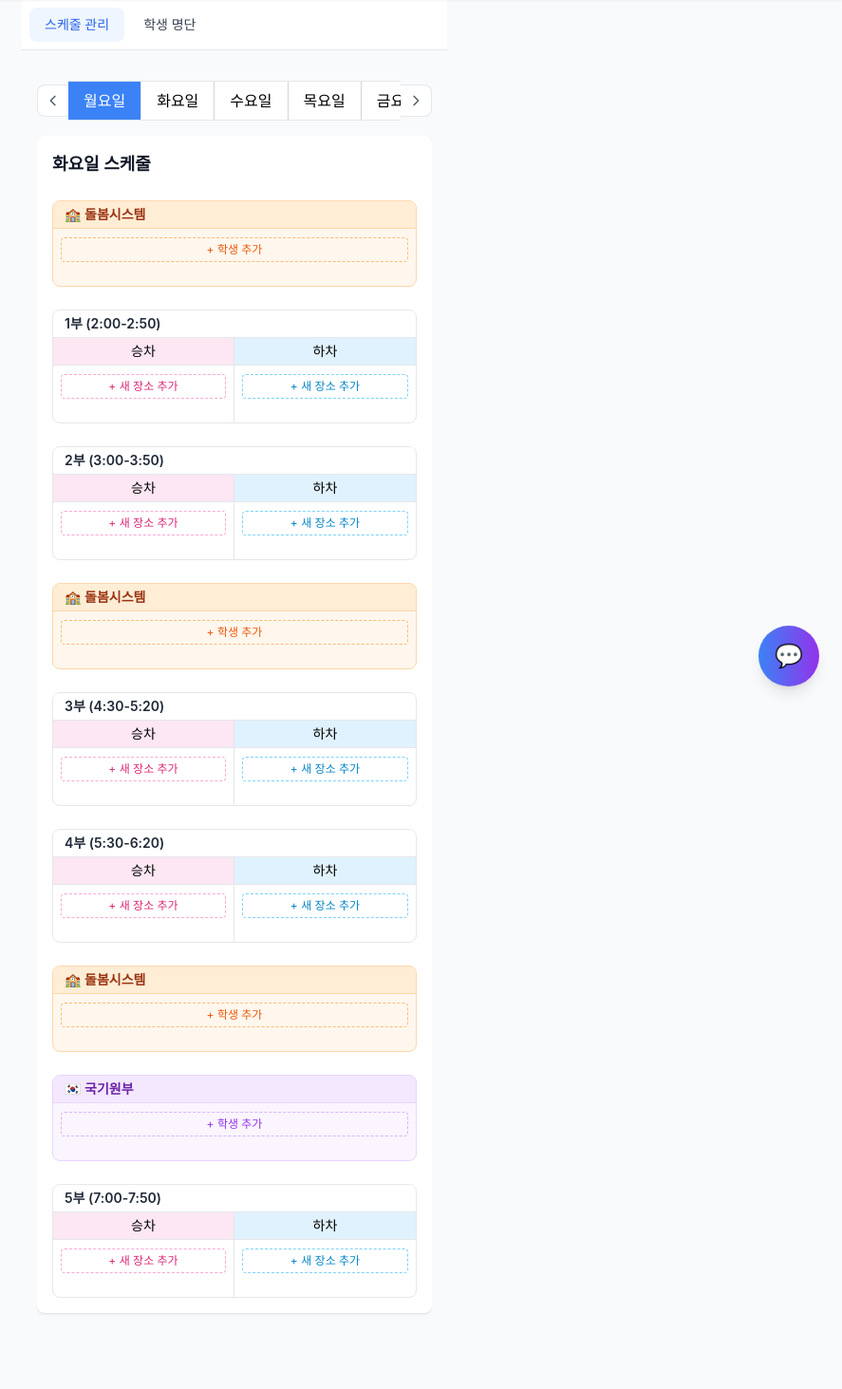
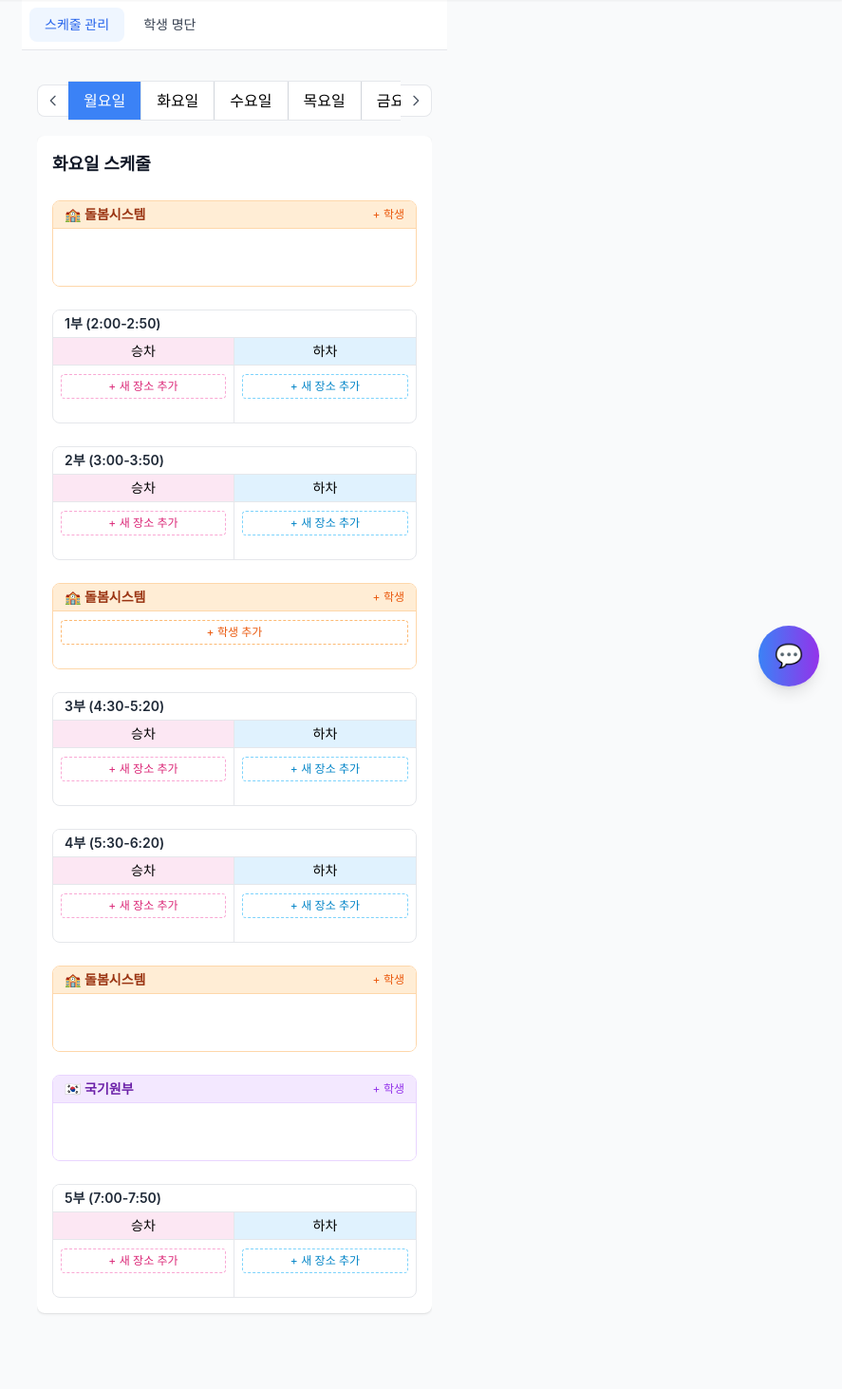
Before and after one commit to todaysfinds/tkd-car, a Flask app: page /admin/schedule-manager in a window 1280 px wide. Shown: the part 53-1516 px from the top of the page at 95% size, without its empty margins (393-1280 px from the left). Run offline with Flask 3, Linux system fonts and the light colour scheme; data comes from the database, SQL or seed files in the repository; some libraries are stand-ins or nearby versions; some web fonts are replaced.

Commit message:
UI 개선: 학생명단 2열 레이아웃 + 총 학생수 표시, 돌봄시스템/국기원부 디자인 통일 및 공간 효율화

```diff
--- a/templates/admin_schedule_manager.html
+++ b/templates/admin_schedule_manager.html
@@ -62,37 +62,28 @@
                 <!-- 시간표 구조 -->
                 <div class="space-y-6">
                     <!-- 돌봄시스템 1 (1부 전) -->
-                    <div class="border rounded-lg overflow-hidden border-orange-200 bg-orange-50">
-                        <div class="bg-orange-100 px-3 py-1 border-b border-orange-200">
+                    <div class="border rounded-lg overflow-hidden border-orange-200">
+                        <div class="bg-orange-100 px-3 py-1 border-b border-orange-200 flex items-center justify-between">
                             <h3 class="font-semibold text-orange-800 text-sm">🏫 돌봄시스템</h3>
-                        </div>
-                        <div class="p-2 space-y-2 min-h-[60px]">
-                            {% if day_num in schedule_data and 'care1' in schedule_data[day_num] and 'students' in schedule_data[day_num]['care1'] %}
-                                {% for location, students in schedule_data[day_num]['care1']['students'].items() %}
-                                <div class="border border-orange-200 rounded p-1 bg-white">
-                                    <div class="flex items-center justify-between mb-1">
-                                        <span class="text-xs font-medium text-orange-700">📍 {{ location }}</span>
-                                        <button onclick="addStudentToCareSystem({{ day_num }}, '{{ location }}', 'care1')"
+                            <button onclick="addStudentToCareSystem({{ day_num }}, '도장', 'care1')"
                                     class="text-xs text-orange-600 hover:text-orange-800">
                                 + 학생
                             </button>
                         </div>
+                        <div class="p-2 space-y-2 min-h-[60px] bg-white">
+                            {% if day_num in schedule_data and 'care1' in schedule_data[day_num] and 'students' in schedule_data[day_num]['care1'] %}
+                                {% for location, students in schedule_data[day_num]['care1']['students'].items() %}
                                 <div class="flex flex-wrap gap-1">
                                     {% for student_data in students %}
-                                        <div class="flex items-center justify-between text-xs bg-orange-100 px-1 py-0.5 rounded border border-orange-300 min-w-[50px] max-w-[100px]">
-                                            <span class="text-orange-800 truncate text-xs">{{ student_data.student.name }}</span>
+                                    <div class="flex items-center justify-between text-xs bg-gray-50 px-1 py-0.5 rounded border border-gray-200 min-w-[50px] max-w-[100px]">
+                                        <span class="text-gray-800 truncate text-xs">{{ student_data.student.name }}</span>
                                         <button onclick="removeStudentFromCareSystem({{ student_data.student.id }}, {{ day_num }}, '{{ location }}', 'care1')"
                                                 class="text-red-500 hover:text-red-700 text-xs ml-1 flex-shrink-0">✕</button>
                                     </div>
                                     {% endfor %}
                                 </div>
-                                </div>
                                 {% endfor %}
                             {% endif %}
-                            <button onclick="addStudentToCareSystem({{ day_num }}, '도장', 'care1')"
-                                    class="w-full text-xs text-orange-600 border border-dashed border-orange-300 rounded p-1 hover:bg-orange-100">
-                                + 학생 추가
-                            </button>
                         </div>
                     </div>
 
@@ -244,21 +235,17 @@
                     </div>
 
                     <!-- 돌봄시스템 2 (2부와 3부 사이) -->
-                    <div class="border rounded-lg overflow-hidden border-orange-200 bg-orange-50">
-                        <div class="bg-orange-100 px-3 py-1 border-b border-orange-200">
+                    <div class="border rounded-lg overflow-hidden border-orange-200">
+                        <div class="bg-orange-100 px-3 py-1 border-b border-orange-200 flex items-center justify-between">
                             <h3 class="font-semibold text-orange-800 text-sm">🏫 돌봄시스템</h3>
-                        </div>
-                        <div class="p-2 space-y-2 min-h-[60px]">
-                            {% if day_num in schedule_data and 'care2' in schedule_data[day_num] and 'students' in schedule_data[day_num]['care2'] %}
-                                {% for location, students in schedule_data[day_num]['care2']['students'].items() %}
-                                <div class="border border-orange-200 rounded p-1 bg-white">
-                                    <div class="flex items-center justify-between mb-1">
-                                        <span class="text-xs font-medium text-orange-700">📍 {{ location }}</span>
-                                        <button onclick="addStudentToCareSystem({{ day_num }}, '{{ location }}', 'care2')"
+                            <button onclick="addStudentToCareSystem({{ day_num }}, '도장', 'care2')"
                                     class="text-xs text-orange-600 hover:text-orange-800">
                                 + 학생
                             </button>
                         </div>
+                        <div class="p-2 space-y-2 min-h-[60px] bg-white">
+                            {% if day_num in schedule_data and 'care2' in schedule_data[day_num] and 'students' in schedule_data[day_num]['care2'] %}
+                                {% for location, students in schedule_data[day_num]['care2']['students'].items() %}
                                 <div class="flex flex-wrap gap-1">
                                         {% for student_data in students %}
                                         <div class="flex items-center justify-between text-xs bg-orange-100 px-1 py-0.5 rounded border border-orange-300 min-w-[50px] max-w-[100px]">
@@ -425,72 +412,54 @@
                     </div>
 
                     <!-- 돌봄시스템 3 (4부와 5부 사이) -->
-                    <div class="border rounded-lg overflow-hidden border-orange-200 bg-orange-50">
-                        <div class="bg-orange-100 px-3 py-1 border-b border-orange-200">
+                    <div class="border rounded-lg overflow-hidden border-orange-200">
+                        <div class="bg-orange-100 px-3 py-1 border-b border-orange-200 flex items-center justify-between">
                             <h3 class="font-semibold text-orange-800 text-sm">🏫 돌봄시스템</h3>
-                        </div>
-                        <div class="p-2 space-y-2 min-h-[60px]">
-                            {% if day_num in schedule_data and 'care3' in schedule_data[day_num] and 'students' in schedule_data[day_num]['care3'] %}
-                                {% for location, students in schedule_data[day_num]['care3']['students'].items() %}
-                                <div class="border border-orange-200 rounded p-1 bg-white">
-                                    <div class="flex items-center justify-between mb-1">
-                                        <span class="text-xs font-medium text-orange-700">📍 {{ location }}</span>
-                                        <button onclick="addStudentToCareSystem({{ day_num }}, '{{ location }}', 'care3')"
+                            <button onclick="addStudentToCareSystem({{ day_num }}, '도장', 'care3')"
                                     class="text-xs text-orange-600 hover:text-orange-800">
                                 + 학생
                             </button>
                         </div>
+                        <div class="p-2 space-y-2 min-h-[60px] bg-white">
+                            {% if day_num in schedule_data and 'care3' in schedule_data[day_num] and 'students' in schedule_data[day_num]['care3'] %}
+                                {% for location, students in schedule_data[day_num]['care3']['students'].items() %}
                                 <div class="flex flex-wrap gap-1">
                                     {% for student_data in students %}
-                                        <div class="flex items-center justify-between text-xs bg-orange-100 px-1 py-0.5 rounded border border-orange-300 min-w-[50px] max-w-[100px]">
-                                            <span class="text-orange-800 truncate text-xs">{{ student_data.student.name }}</span>
+                                    <div class="flex items-center justify-between text-xs bg-gray-50 px-1 py-0.5 rounded border border-gray-200 min-w-[50px] max-w-[100px]">
+                                        <span class="text-gray-800 truncate text-xs">{{ student_data.student.name }}</span>
                                         <button onclick="removeStudentFromCareSystem({{ student_data.student.id }}, {{ day_num }}, '{{ location }}', 'care3')"
                                                 class="text-red-500 hover:text-red-700 text-xs ml-1 flex-shrink-0">✕</button>
                                     </div>
                                     {% endfor %}
                                 </div>
-                                </div>
                                 {% endfor %}
                             {% endif %}
-                            <button onclick="addStudentToCareSystem({{ day_num }}, '도장', 'care3')"
-                                    class="w-full text-xs text-orange-600 border border-dashed border-orange-300 rounded p-1 hover:bg-orange-100">
-                                + 학생 추가
-                            </button>
                         </div>
                     </div>
 
                     <!-- 국기원부 (4부와 5부 사이) -->
-                    <div class="border rounded-lg overflow-hidden border-purple-200 bg-purple-50">
-                        <div class="bg-purple-100 px-3 py-1 border-b border-purple-200">
+                    <div class="border rounded-lg overflow-hidden border-purple-200">
+                        <div class="bg-purple-100 px-3 py-1 border-b border-purple-200 flex items-center justify-between">
                             <h3 class="font-semibold text-purple-800 text-sm">🇰🇷 국기원부</h3>
-                        </div>
-                        <div class="p-2 space-y-2 min-h-[60px]">
-                            {% if day_num in schedule_data and 'national' in schedule_data[day_num] and 'students' in schedule_data[day_num]['national'] %}
-                                {% for location, students in schedule_data[day_num]['national']['students'].items() %}
-                                <div class="border border-purple-200 rounded p-1 bg-white">
-                                    <div class="flex items-center justify-between mb-1">
-                                        <span class="text-xs font-medium text-purple-700">📍 {{ location }}</span>
-                                        <button onclick="addStudentToNationalTraining({{ day_num }}, '{{ location }}')"
+                            <button onclick="addStudentToNationalTraining({{ day_num }}, '도장')"
                                     class="text-xs text-purple-600 hover:text-purple-800">
                                 + 학생
                             </button>
                         </div>
+                        <div class="p-2 space-y-2 min-h-[60px] bg-white">
+                            {% if day_num in schedule_data and 'national' in schedule_data[day_num] and 'students' in schedule_data[day_num]['national'] %}
+                                {% for location, students in schedule_data[day_num]['national']['students'].items() %}
                                 <div class="flex flex-wrap gap-1">
                                     {% for student_data in students %}
-                                        <div class="flex items-center justify-between text-xs bg-purple-100 px-1 py-0.5 rounded border border-purple-300 min-w-[50px] max-w-[100px]">
-                                            <span class="text-purple-800 truncate text-xs">{{ student_data.student.name }}</span>
+                                    <div class="flex items-center justify-between text-xs bg-gray-50 px-1 py-0.5 rounded border border-gray-200 min-w-[50px] max-w-[100px]">
+                                        <span class="text-gray-800 truncate text-xs">{{ student_data.student.name }}</span>
                                         <button onclick="removeStudentFromNationalTraining({{ student_data.student.id }}, {{ day_num }}, '{{ location }}')"
                                                 class="text-red-500 hover:text-red-700 text-xs ml-1 flex-shrink-0">✕</button>
                                     </div>
                                     {% endfor %}
                                 </div>
-                                </div>
                                 {% endfor %}
                             {% endif %}
-                            <button onclick="addStudentToNationalTraining({{ day_num }}, '도장')"
-                                    class="w-full text-xs text-purple-600 border border-dashed border-purple-300 rounded p-1 hover:bg-purple-100">
-                                + 학생 추가
-                            </button>
                         </div>
                     </div>
 
```
Also changed, not shown: templates/admin_students.html (+16 -12 lines). Lines whose indentation alone changed are shown as unchanged.
